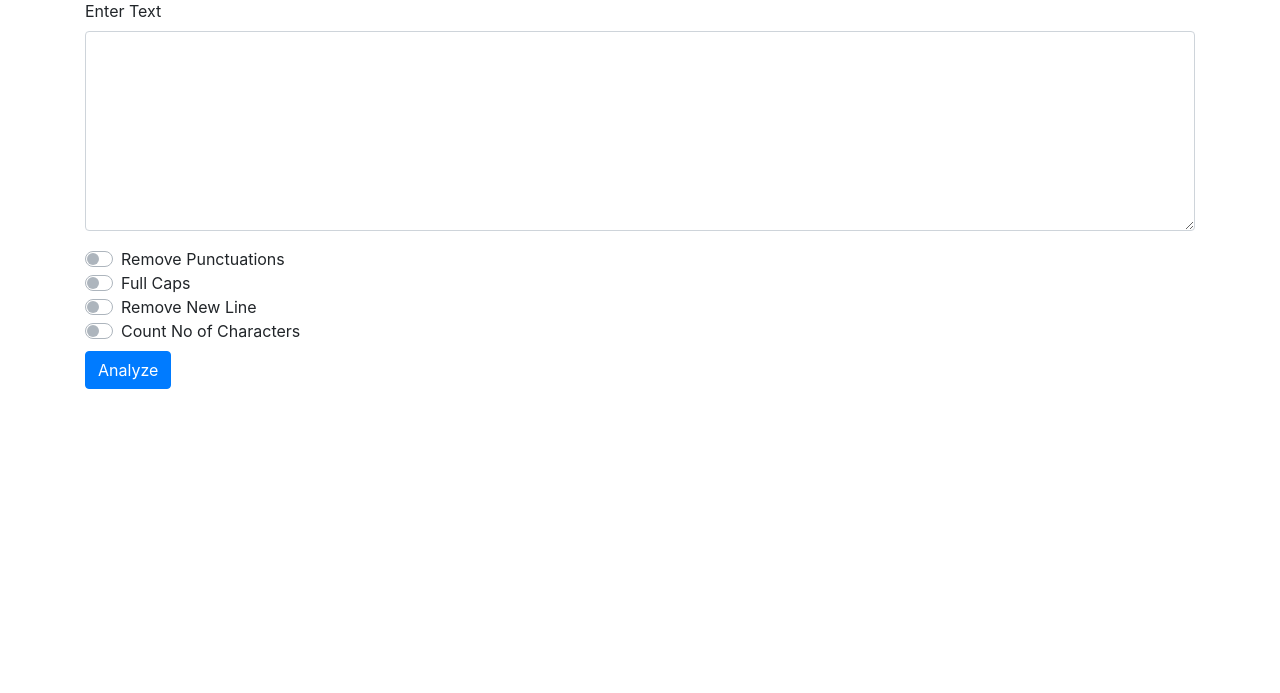
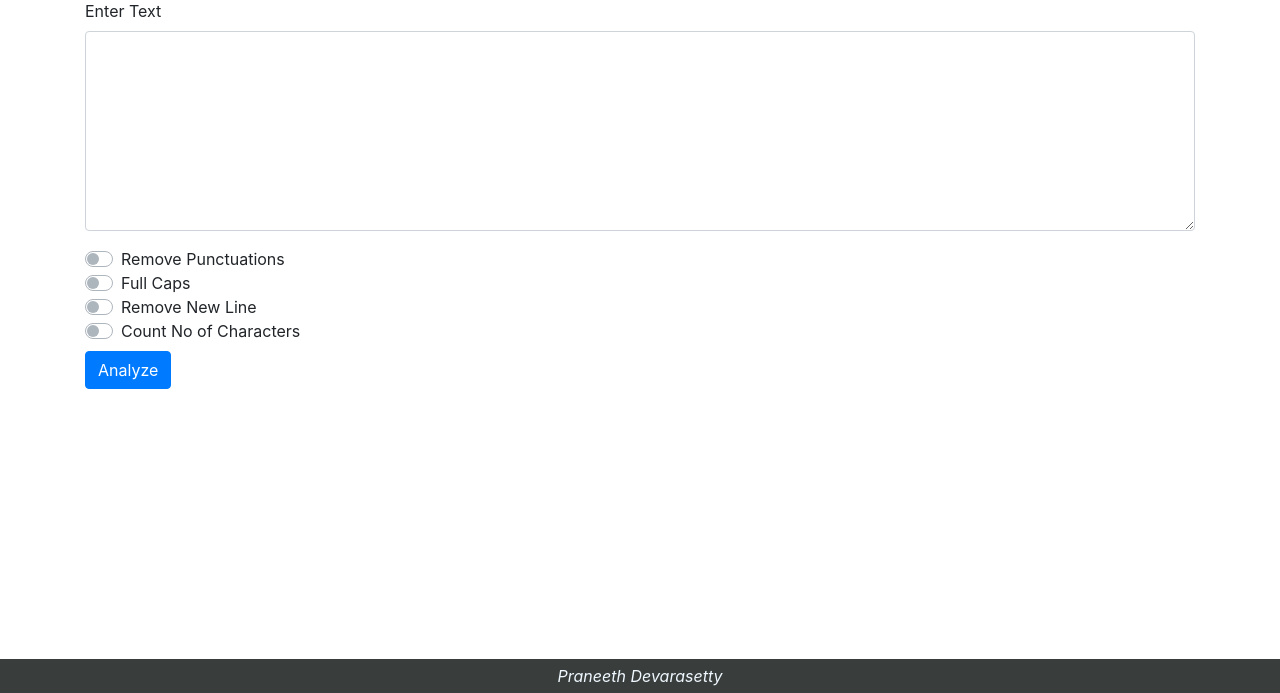
Before and after one commit to praneeth622/text-tools, a Django app: page / in a window 1280 px wide. Shown: the part 123-816 px from the top of the page. Before the commit the page ends 512 px from the top, so only its background shows below. Run offline with Django 4.2, Linux system fonts and the light colour scheme; some libraries are stand-ins or nearby versions.

Commit message:
Update index.html
Adding Footer tag

```diff
--- a/my_project/templates/index.html
+++ b/my_project/templates/index.html
@@ -45,7 +45,7 @@
         </div>
         <!-- form -->
 
-            <div class="container">
+            <div class="container" style="padding-bottom: 270px;">
               <form action='http://127.0.0.1:8000/analyze/' method='post'> {% csrf_token %}
                 <div class="mb-3">
                     <label for="exampleFormControlTextarea1" name="text" class="form-label">Enter Text</label>
@@ -70,6 +70,10 @@
                 <button type="submit" class="btn btn-primary mt-2">Analyze</button>
                 </form>
             </div>
+          <!-- footer -->
+      <footer style="background-color: rgb(45 50 48 / 94%); text-align: center; padding: 5px; margin-top: auto;">
+        <i class="fa-regular fa-copyright" style="color: aliceblue;"></i> <i style="color: aliceblue;">Praneeth Devarasetty</i>
+      </footer>
 
      <!-- Optional JavaScript -->
     <!-- jQuery first, then Popper.js, then Bootstrap JS -->
```
